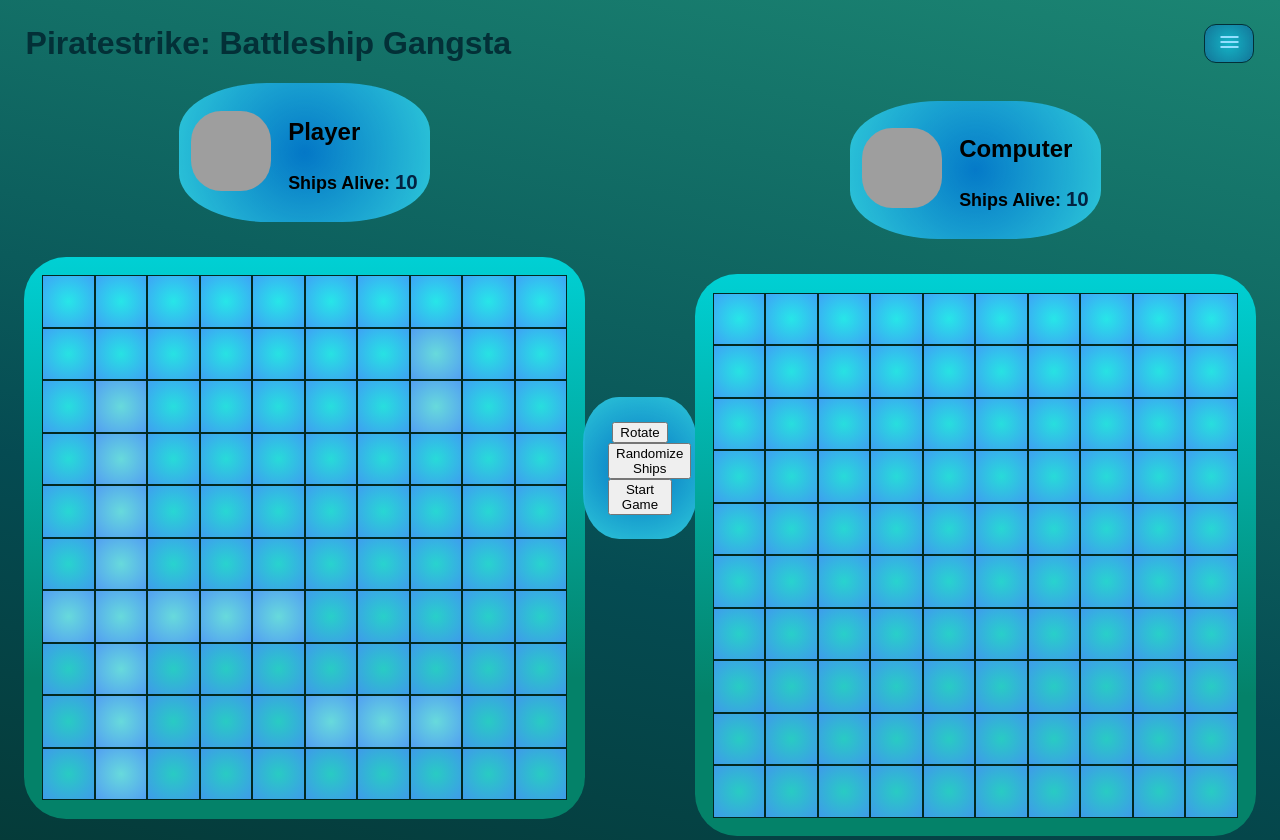
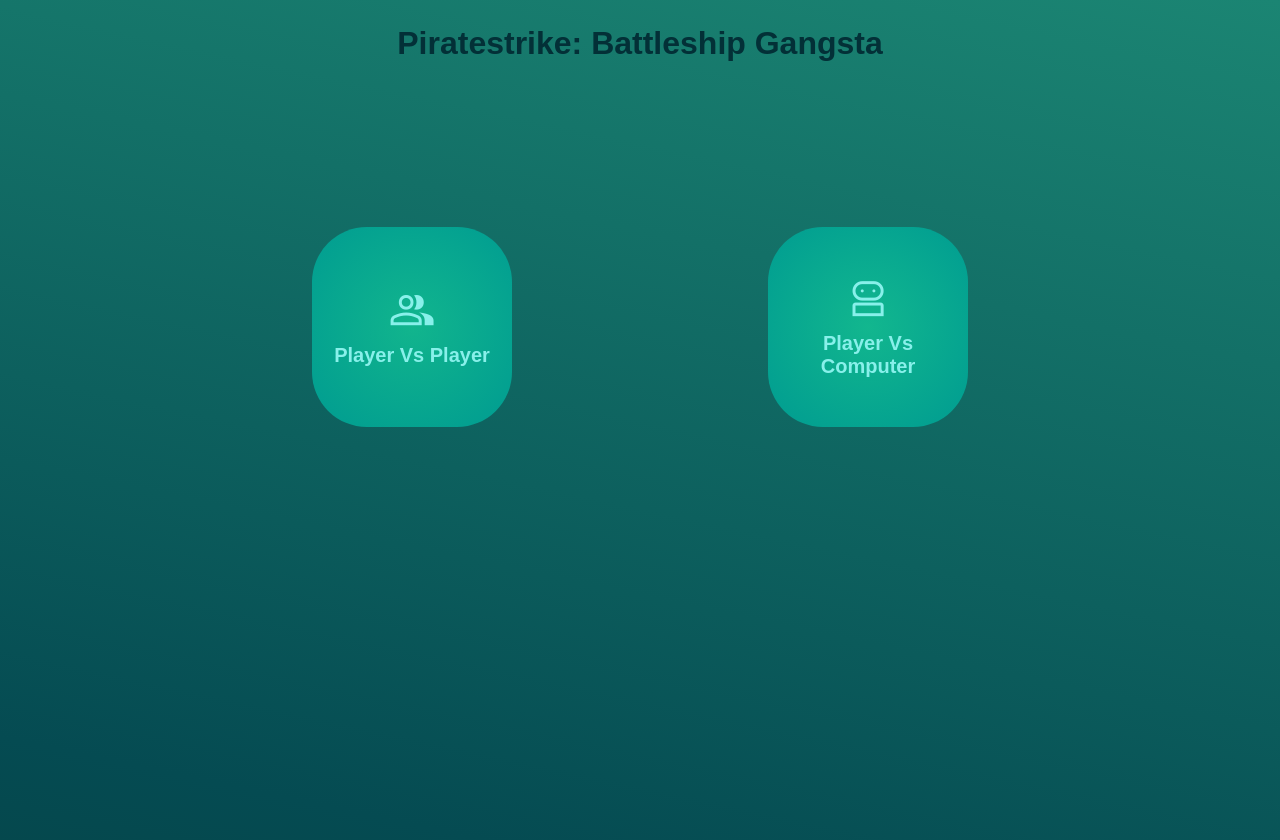
Before and after one commit to rayx3000/battleship, a website built with webpack: page src/template.html in a window 1280 px wide. Shown: the top 840 px of the page. Built offline with nearby package versions, Linux system fonts and the light colour scheme; grey boxes are pictures that could not be loaded; a web font is replaced by a local one.

Commit message:
add main menu in game

```diff
--- a/src/index.js
+++ b/src/index.js
@@ -1,9 +1,59 @@
 import './styles/general.css';
 import './styles/header.css';
 import './styles/main.css';
+import './styles/main-menu.css';
 import { initGame, addControlListeners } from './game.js';
 
 document.addEventListener('DOMContentLoaded', () => {
     initGame();
     addControlListeners();
 });
+
+
+const gameMenuHTML = `
+    <div class="game-modes">
+        <button><span class="material-symbols-outlined">group</span><span>Player Vs Player</span></button>
+        <button><span class="material-symbols-outlined">robot_2</span><span>Player Vs Computer</span></button>
+    </div>
+`
+
+const gameHTML = `
+    <div class="board-container">
+                <div class="player-tag">
+                    <div class="player1-icon">
+                        <img width="80px" height="80px" src="assets/playericon1.png">
+                    </div>
+                    <div class="player1-details">
+                        <h3 id="player1-name">Player</h3>
+                        <p><span>Ships Alive: </span><span id="player1-ships">10</span></p>
+                    </div>
+                </div>
+                <div class="board" id="player-board"></div>
+                <div class="ship-dock">
+                    <div class="ship" data-length="5" draggable="true"></div>
+                    <div class="ship" data-length="4" draggable="true"></div>
+                    <div class="ship" data-length="3" draggable="true"></div>
+                    <div class="ship" data-length="3" draggable="true"></div>
+                    <div class="ship" data-length="2" draggable="true"></div>
+                </div>
+            </div>
+            <div class="game-turn">
+                <button id="rotate-ship-btn">Rotate</button>
+                <button id="randomize-ships-btn">Randomize Ships</button>
+                <button id="start-game-btn" style="display: none;">Start Game</button>
+                <h3>Player's Turn</h3>
+                <button id="play-again-btn" style="display: none;">Play Again</button>
+            </div>
+            <div class="board-container">
+                <div class="player-tag">
+                    <div class="player2-icon">
+                        <img width="80px" height="80px" src="assets/playericon2.png">
+                    </div>
+                    <div class="player2-details">
+                        <h3 id="player2-name">Computer</h3>
+                        <p><span>Ships Alive: </span><span id="player2-ships">10</span></p>
+                    </div>
+                </div>
+                <div class="board" id="computer-board"></div>
+            </div>
+`
--- a/src/styles/general.css
+++ b/src/styles/general.css
@@ -11,6 +11,7 @@ body{
     margin: 0;
     padding: 0;
     overflow: hidden;
+    height: 100vw;
 }
 
 .container{
--- a/src/styles/header.css
+++ b/src/styles/header.css
@@ -1,7 +1,7 @@
 header{
     display: flex;
     align-items: center;
-    justify-content: space-between;
+    justify-content: center;
 }
 
 header h1{
@@ -17,6 +17,7 @@ header > button{
     border-radius: 12px;
     cursor: pointer;
     transition: 1s ease-in cubic-bezier(0.175, 0.885, 0.32, 1.275);
+    display: none;
 }
 
 header > button:hover{
--- /dev/null
+++ b/src/styles/main-menu.css
@@ -0,0 +1,48 @@
+.game-modes{
+    display: flex;
+    justify-content: space-evenly;
+    align-items: center;
+    flex-wrap: wrap;
+    gap: 20vw;
+    margin-top: 18vh;
+}
+
+.game-modes > button{
+    display: flex;
+    flex-direction: column;
+    align-items: center;
+    justify-content: center;
+    padding: 2.5%;
+    width: 200px;
+    height: 200px;
+    gap: 10px;
+    border-radius: 55px;
+    border: none;
+    background: #12dea4;
+    background: radial-gradient(circle, rgba(18, 222, 164, 0.65) 0%, rgba(0, 156, 145, 1) 100%);
+    color: #88f0ea;
+    cursor: pointer;
+}
+
+.game-modes > button:hover{
+    transform: scale(1.02);
+    color: #f0f0f0;
+    background: #32fcc3;
+    background: radial-gradient(circle, rgba(50, 252, 195, 0.65) 0%, rgba(24, 204, 192, 1) 100%);
+    box-shadow: rgba(50, 50, 93, 0.25) 0px 13px 27px -5px, rgba(0, 0, 0, 0.3) 0px 8px 16px -8px;
+}
+
+.game-modes > button:active{
+    transform: scale(0.975);
+    background: #63e6c0;
+    background: radial-gradient(circle, rgba(99, 230, 192, 0.55) 0%, rgba(60, 230, 218, 1) 100%);
+}
+
+.game-modes > button > span:first-child{
+    font-size: 3.5em;
+}
+
+.game-modes > button > span:last-child{
+    font-size: 1.5em;
+    font-weight: bold;
+}
--- a/src/styles/main.css
+++ b/src/styles/main.css
@@ -1,7 +1,7 @@
 main{
     display: flex;
     align-items: center;
-    justify-content: space-evenly;
+    justify-content: center;
 }
 
 .board-container{
--- a/src/styles/ship-placement.css
+++ b/src/styles/ship-placement.css
@@ -20,9 +20,5 @@
 }
 
 .ship.horizontal {
-    /* default */
+    background: rgb(7, 131, 131);
 }
-
-.ship.vertical {
-    /* we will swap width and height */
-}
--- a/src/template.html
+++ b/src/template.html
@@ -7,6 +7,7 @@
     <link rel="stylesheet" href="./styles/general.css">
     <link rel="stylesheet" href="./styles/header.css">
     <link rel="stylesheet" href="./styles/main.css">
+    <link rel="stylesheet" href="./styles/main-menu.css">
     <link href="https://fonts.googleapis.com/css2?family=Material+Symbols+Outlined" rel="stylesheet">
     <link rel="preconnect" href="https://fonts.googleapis.com">
     <link rel="preconnect" href="https://fonts.gstatic.com" crossorigin>
@@ -26,43 +27,9 @@
             </dialog>
         </header>
         <main>
-            <div class="board-container">
-                <div class="player-tag">
-                    <div class="player1-icon">
-                        <img width="80px" height="80px" src="assets/playericon1.png">
-                    </div>
-                    <div class="player1-details">
-                        <h3 id="player1-name">Player</h3>
-                        <p><span>Ships Alive: </span><span id="player1-ships">10</span></p>
-                    </div>
-                </div>
-                <div class="board" id="player-board"></div>
-                <div class="ship-dock">
-                    <div class="ship" data-length="5" draggable="true"></div>
-                    <div class="ship" data-length="4" draggable="true"></div>
-                    <div class="ship" data-length="3" draggable="true"></div>
-                    <div class="ship" data-length="3" draggable="true"></div>
-                    <div class="ship" data-length="2" draggable="true"></div>
-                </div>
-            </div>
-            <div class="game-turn">
-                <button id="rotate-ship-btn">Rotate</button>
-                <button id="randomize-ships-btn">Randomize Ships</button>
-                <button id="start-game-btn" style="display: none;">Start Game</button>
-                <h3>Player's Turn</h3>
-                <button id="play-again-btn" style="display: none;">Play Again</button>
-            </div>
-            <div class="board-container">
-                <div class="player-tag">
-                    <div class="player2-icon">
-                        <img width="80px" height="80px" src="assets/playericon2.png">
-                    </div>
-                    <div class="player2-details">
-                        <h3 id="player2-name">Computer</h3>
-                        <p><span>Ships Alive: </span><span id="player2-ships">10</span></p>
-                    </div>
-                </div>
-                <div class="board" id="computer-board"></div>
+            <div class="game-modes">
+                <button><span class="material-symbols-outlined">group</span><span>Player Vs Player</span></button>
+                <button><span class="material-symbols-outlined">robot_2</span><span>Player Vs Computer</span></button>
             </div>
         </main>
     </div>
```
